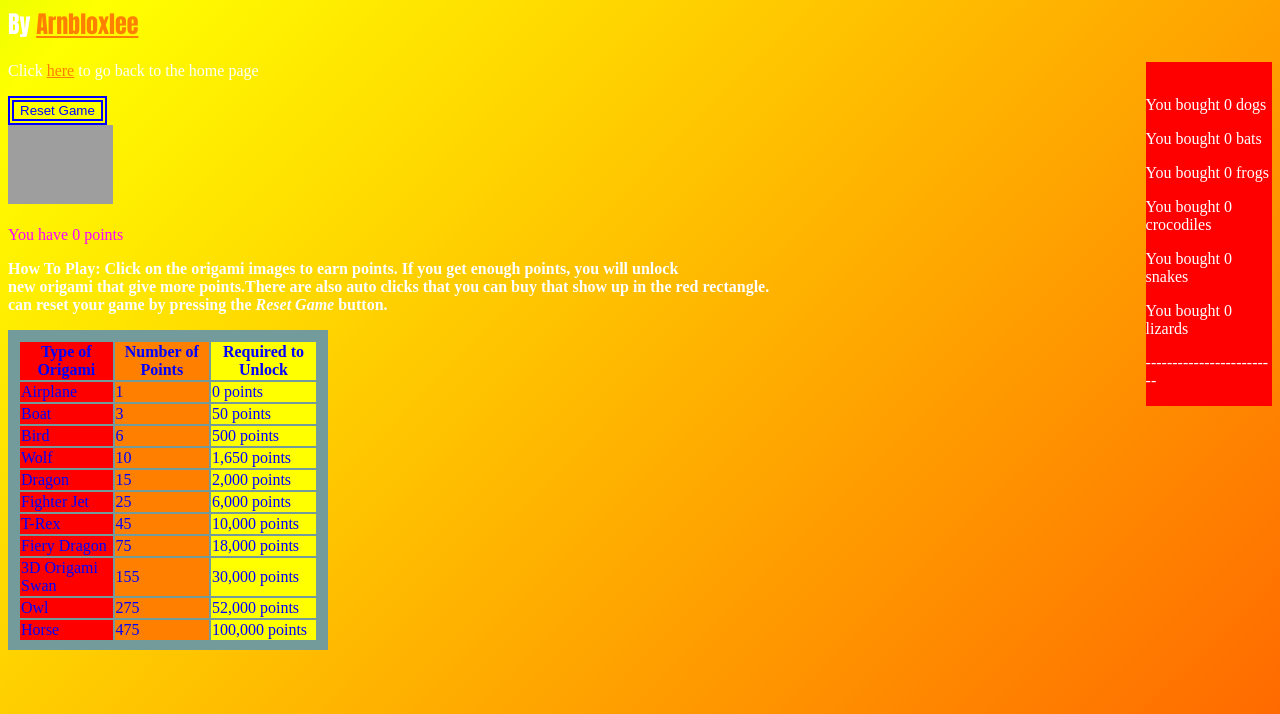
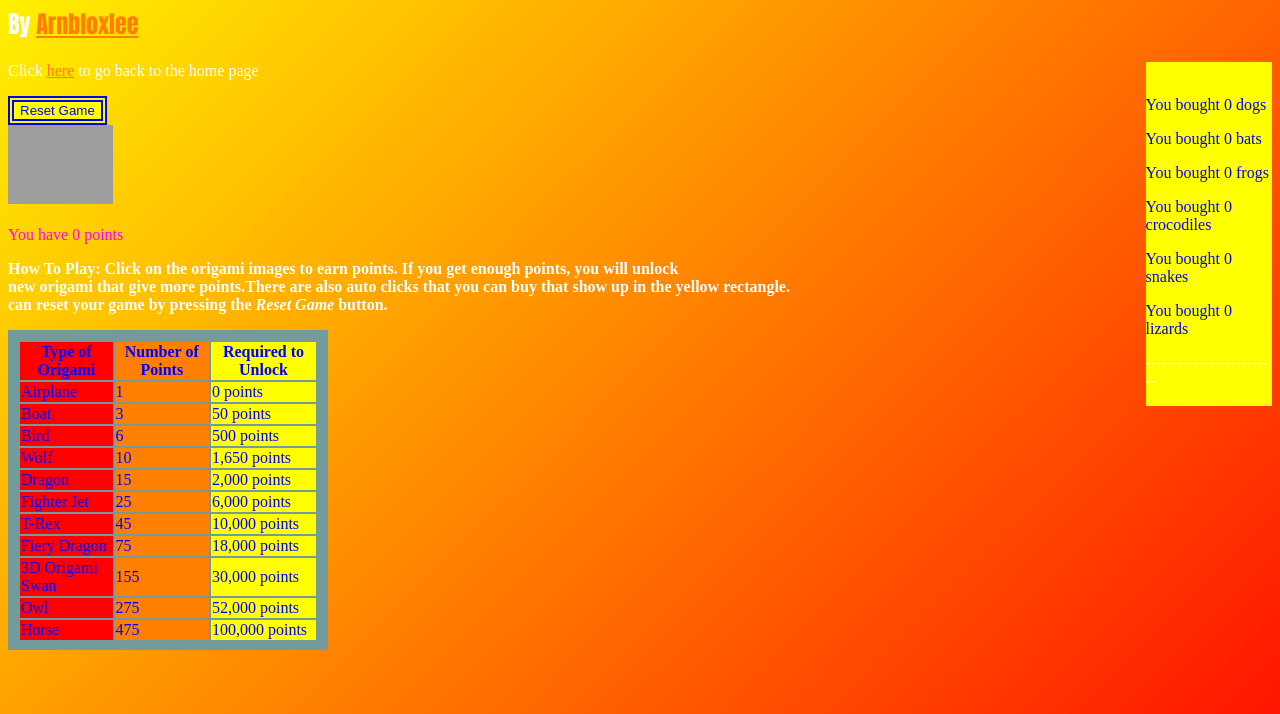
Before and after one commit to Arnbloxlee/Arnbloxlee.github.io, a plain HTML site: page origamiclicker.html in a window 1280 px wide. Shown: the part 86-800 px from the top of the page. Drawn offline with nearby package versions, Linux system fonts and the light colour scheme; grey boxes are pictures that could not be loaded.

Commit message:
add new background colors

```diff
--- a/origamiclicker.html
+++ b/origamiclicker.html
@@ -6,7 +6,7 @@
     <link rel="icon" href="https://cdn.dribbble.com/users/264288/screenshots/4517686/origami-bird.jpg" type="image/x-icon">
     <style>
       body {
-        background-image: linear-gradient(-45deg, rgb(255, 0, 0), rgb(255, 127, 0), rgb(255, 255, 0), rgb(0, 255, 0), rgb(0, 0, 255), rgb(255, 0, 255));
+        background-image: linear-gradient(-45deg, rgb(0, 0, 0), rgb(255, 0, 0), rgb(255, 127, 0), rgb(255, 255, 0), rgb(0, 255, 0), rgb(0, 0, 255), rgb(255, 0, 255), rgb(255, 255, 255));
         background-size: 400% 400%;
         -webkit-animation: Gradient 15s ease infinite;
         -moz-animation: Gradient 15s ease infinite;
@@ -102,7 +102,7 @@
       }
 
       #auto-clicks-container {
-        background-color: rgb(255, 0, 0);
+        background-color: rgb(255, 255, 0);
         width: 10%;
         float: right;
       }
@@ -128,6 +128,10 @@
         width: 90%;
         position: relative;
         right: 4.5%;
+      }
+
+      .auto-click-text {
+        color: rgb(0, 0, 255);
       }
 
       .pic {
@@ -158,12 +162,12 @@
     <div id="auto-clicks-container">
       <h3 id="auto-click-heading">Auto Clicks</h3><br>
 
-      <p id="dogs-bought">You bought 0 dogs</p>
-      <p id="bats-bought">You bought 0 bats</p>
-      <p id="frogs-bought">You bought 0 frogs</p>
-      <p id="crocodiles-bought">You bought 0 crocodiles</p>
-      <p id="snakes-bought">You bought 0 snakes</p>
-      <p id="lizards-bought">You bought 0 lizards</p>
+      <p id="dogs-bought" class="auto-click-text">You bought 0 dogs</p>
+      <p id="bats-bought" class="auto-click-text">You bought 0 bats</p>
+      <p id="frogs-bought" class="auto-click-text">You bought 0 frogs</p>
+      <p id="crocodiles-bought" class="auto-click-text">You bought 0 crocodiles</p>
+      <p id="snakes-bought" class="auto-click-text">You bought 0 snakes</p>
+      <p id="lizards-bought" class="auto-click-text">You bought 0 lizards</p>
 
       <!--This is the line that separates the the auto click images from the number of auto clicks bought-->
       <p>-------------------------</p>
@@ -231,7 +235,7 @@
     <!--These are the instructions on how to play-->
     <p id="how-to-play">
       <strong>How To Play: Click on the origami images to earn points. If you get enough points, you will unlock <br>
-        new origami that give more points.There are also auto clicks that you can buy that show up in the red
+        new origami that give more points.There are also auto clicks that you can buy that show up in the yellow
         rectangle.<br>
         can reset your game by pressing the <em>Reset Game</em> button.</strong>
     </p>
```
Also changed, not shown: index.html (+1 -1 lines).
